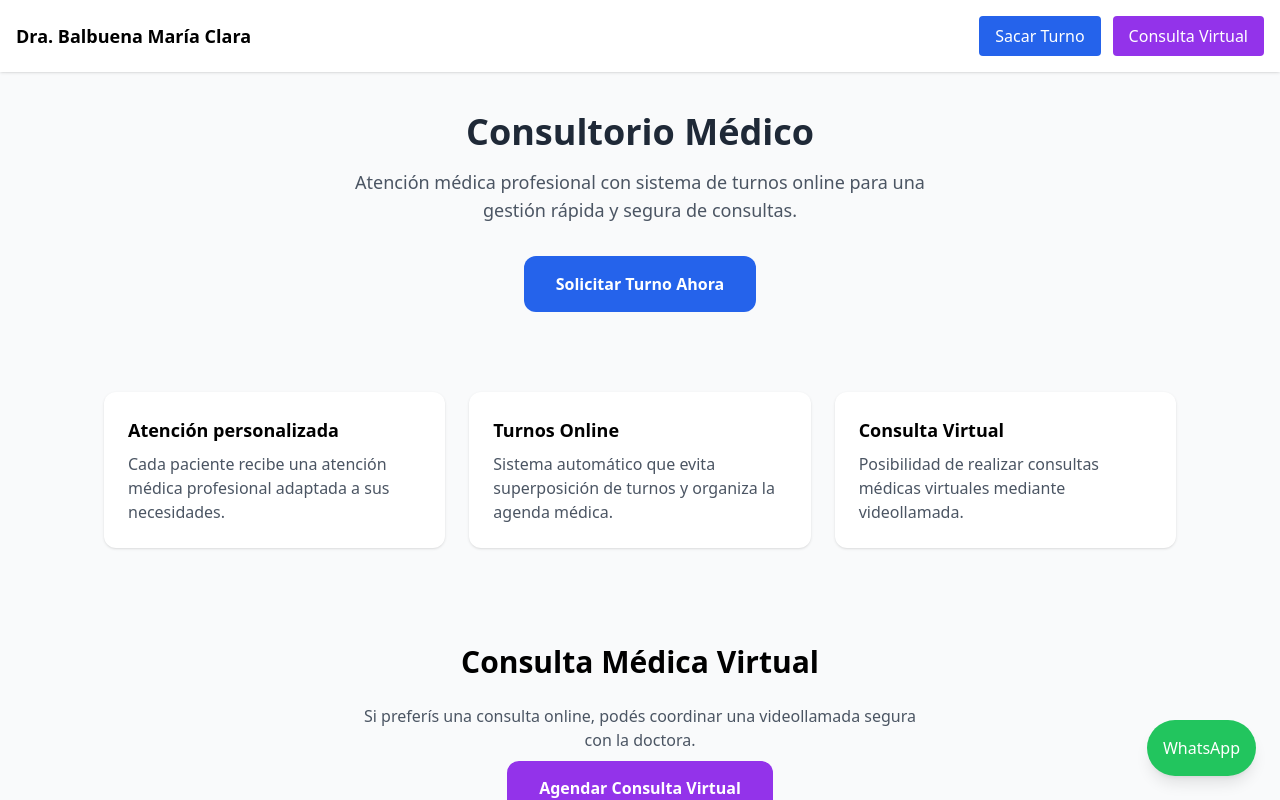
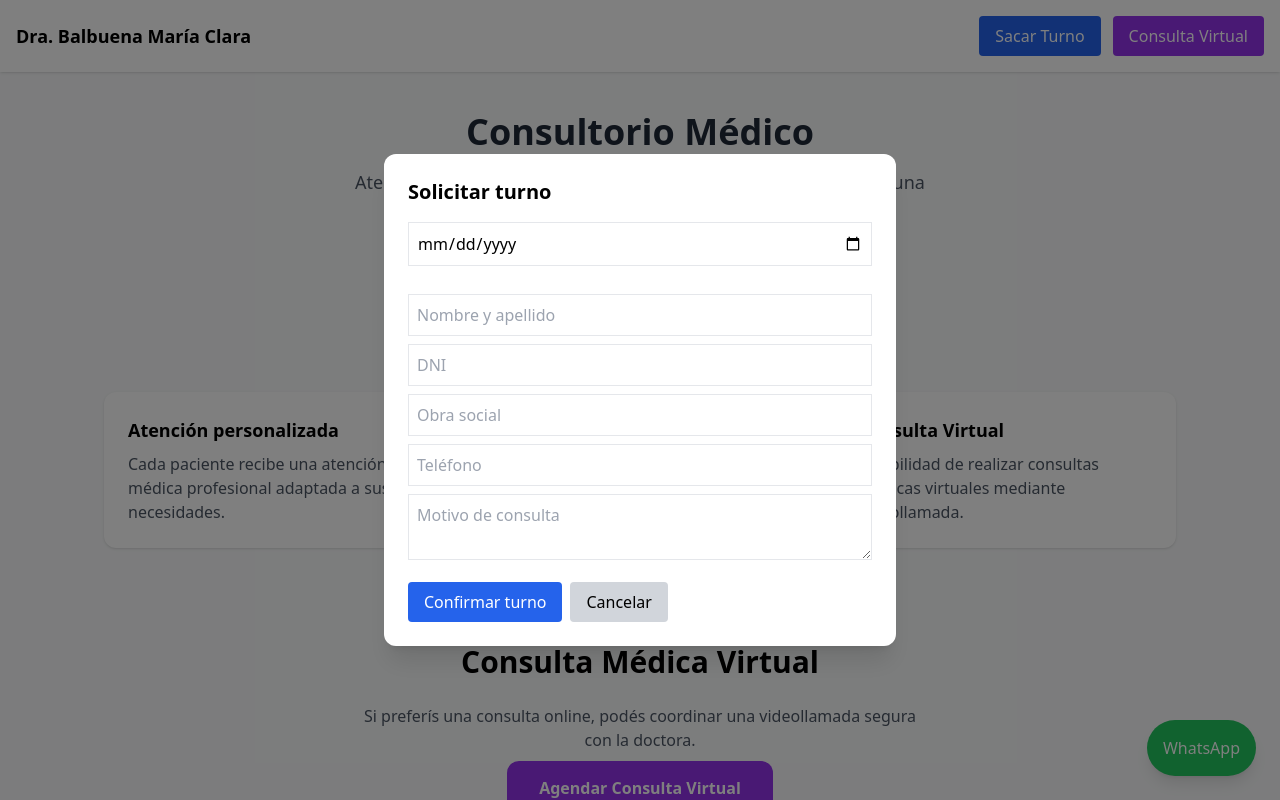
Before and after one commit to gunnerctes/PAG-CLARA-CON-TURNOS, a React (Vite) app: page / in a window 1280 px wide. Both pictures are taken after a click on the button "Sacar Turno". Shown: the top 800 px of the page. Built offline with nearby package versions, Linux system fonts and the light colour scheme.

Commit message:
modal turnero

```diff
--- a/src/components/Turnero.tsx
+++ b/src/components/Turnero.tsx
@@ -2,7 +2,7 @@
 
 import { useEffect, useState } from "react";
 
-const SCRIPT_URL = "https://script.google.com/macros/s/AKfycbymw1qFtD0wUrYvcvQqPJeKYdn_pU-PYho9c9JUZ0-ySG8gZQwTKivqIpUKutoUIJjf/exec";
+const SCRIPT_URL = "TU_URL_DEL_SCRIPT";
 
 type Horario = {
   hora: string;
@@ -89,26 +89,31 @@ export default function Turnero({ onClose = () => {}, onSuccess = () => {} }) {
   }
 
   return(
-    <div>
 
-      <h2>Turnos médicos</h2>
+<div className="fixed inset-0 bg-black/50 flex items-center justify-center z-50">
+
+<div className="bg-white p-6 rounded-xl shadow-xl w-full max-w-lg">
+
+<h2 className="text-xl font-bold mb-4">Solicitar turno</h2>
 
 <input
 type="date"
 value={fecha}
 onChange={e=>setFecha(e.target.value)}
+className="border p-2 w-full mb-3"
 />
 
-      {mensajeDia && <p>{mensajeDia}</p>}
+{mensajeDia && <p className="text-red-500">{mensajeDia}</p>}
 {loading && <p>Cargando horarios...</p>}
 
-      <div>
+<div className="flex flex-wrap gap-2 mb-4">
 
 {horarios.map(h=>(
 <button
 key={h.hora}
 disabled={!h.disponible}
 onClick={()=>setHoraSeleccionada(h.hora)}
+className="border px-3 py-1 rounded"
 >
 {h.hora}
 </button>
@@ -120,44 +125,60 @@ export default function Turnero({ onClose = () => {}, onSuccess = () => {} }) {
 placeholder="Nombre y apellido"
 value={nombre}
 onChange={e=>setNombre(e.target.value)}
+className="border p-2 w-full mb-2"
 />
 
 <input
 placeholder="DNI"
 value={dni}
 onChange={e=>setDni(e.target.value)}
+className="border p-2 w-full mb-2"
 />
 
 <input
 placeholder="Obra social"
 value={obraSocial}
 onChange={e=>setObraSocial(e.target.value)}
+className="border p-2 w-full mb-2"
 />
 
 <input
 placeholder="Teléfono"
 value={telefono}
 onChange={e=>setTelefono(e.target.value)}
+className="border p-2 w-full mb-2"
 />
 
 <textarea
 placeholder="Motivo de consulta"
 value={motivo}
 onChange={e=>setMotivo(e.target.value)}
+className="border p-2 w-full mb-4"
 />
+
+<div className="flex gap-2">
 
 <button
 onClick={confirmarTurno}
 disabled={enviando}
+className="bg-blue-600 text-white px-4 py-2 rounded"
 >
 Confirmar turno
 </button>
 
-      <button onClick={onClose}>
+<button
+onClick={onClose}
+className="bg-gray-300 px-4 py-2 rounded"
+>
 Cancelar
 </button>
 
 </div>
+
+</div>
+
+</div>
+
   );
 
 }
```
Lines whose indentation alone changed are shown as unchanged.
